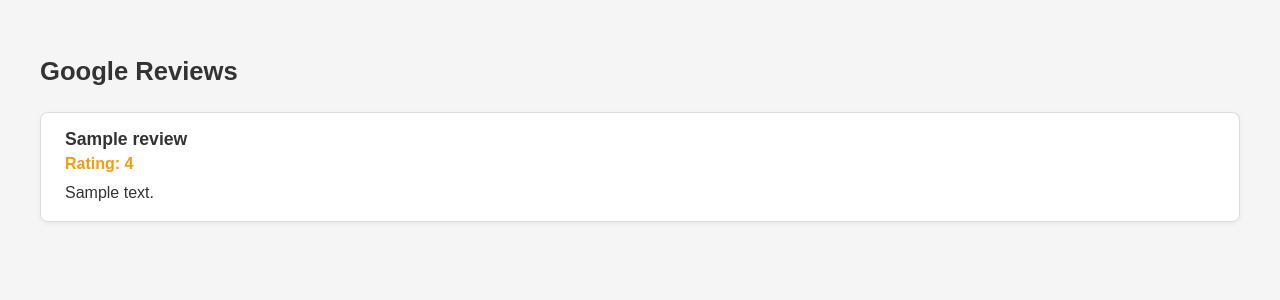
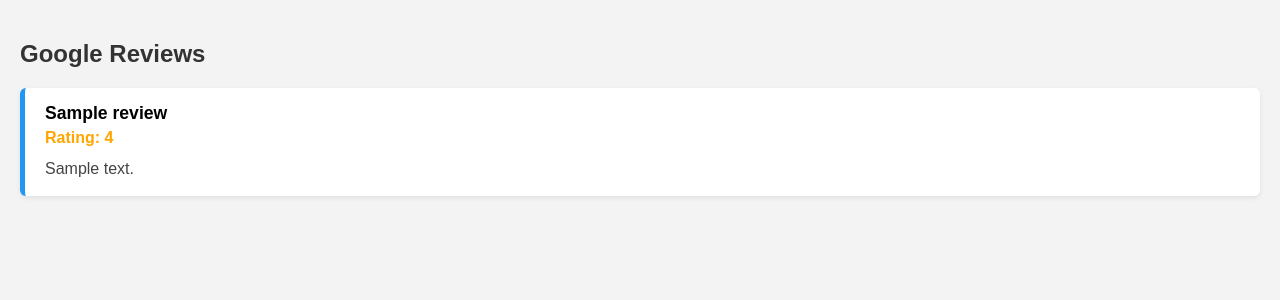
Before and after one commit to zayro-official/zayro-app, a FastAPI app: page /reviews in a window 1280 px wide. Shown: the top 300 px of the page. Run offline with FastAPI, Linux system fonts and the light colour scheme; a database or web service that is not in the repository returns one stand-in record (values such as "Sample title"); data that the repository does not hold is empty.

Commit message:
Update reviews.html

```diff
--- a/templates/reviews.html
+++ b/templates/reviews.html
@@ -6,46 +6,57 @@
     <style>
         body {
             font-family: Arial, sans-serif;
-            padding: 2em;
-            background-color: #f5f5f5;
+            background-color: #f3f3f3;
+            padding: 20px;
+            margin: 0;
+        }
+
+        h2 {
             color: #333;
+            margin-bottom: 20px;
         }
-        .review-container {
+
+        .review {
             background-color: #fff;
-            border: 1px solid #ddd;
-            padding: 1em 1.5em;
-            margin-bottom: 1.5em;
-            border-radius: 8px;
-            box-shadow: 0 2px 5px rgba(0,0,0,0.05);
+            border-left: 5px solid #2196F3;
+            border-radius: 6px;
+            padding: 15px 20px;
+            margin-bottom: 15px;
+            box-shadow: 0 2px 5px rgba(0,0,0,0.08);
         }
+
         .author {
             font-weight: bold;
             font-size: 1.1em;
-            margin-bottom: 0.3em;
+            margin-bottom: 5px;
         }
+
         .rating {
-            color: #f39c12;
+            color: #FFA500;
+            margin-bottom: 10px;
             font-weight: bold;
-            margin-bottom: 0.5em;
         }
+
         .comment {
-            font-size: 1em;
-            line-height: 1.5em;
+            color: #444;
+            line-height: 1.5;
         }
-        h1 {
-            font-size: 1.6em;
-            margin-bottom: 1em;
+
+        @media (max-width: 600px) {
+            .review {
+                padding: 10px 15px;
+            }
         }
     </style>
 </head>
 <body>
-    <h1>Google Reviews</h1>
-    {% for r in reviews %}
-    <div class="review-container">
-        <div class="author">{{ r.author }}</div>
-        <div class="rating">Rating: {{ r.rating }}</div>
-        <div class="comment">{{ r.comment }}</div>
-    </div>
+    <h2>Google Reviews</h2>
+    {% for review in reviews %}
+        <div class="review">
+            <div class="author">{{ review.author }}</div>
+            <div class="rating">Rating: {{ review.rating }}</div>
+            <div class="comment">{{ review.comment }}</div>
+        </div>
     {% endfor %}
 </body>
 </html>
```
